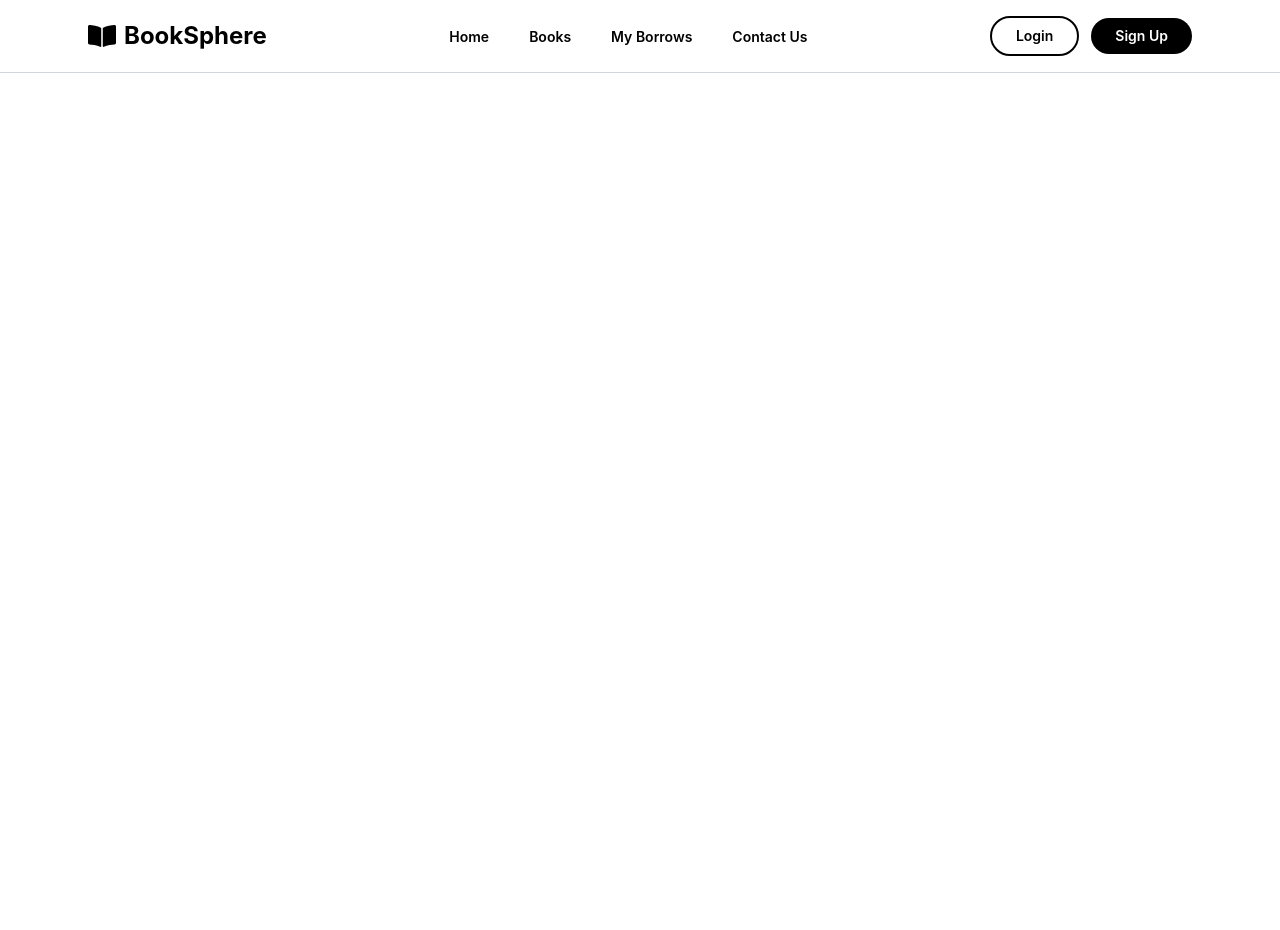
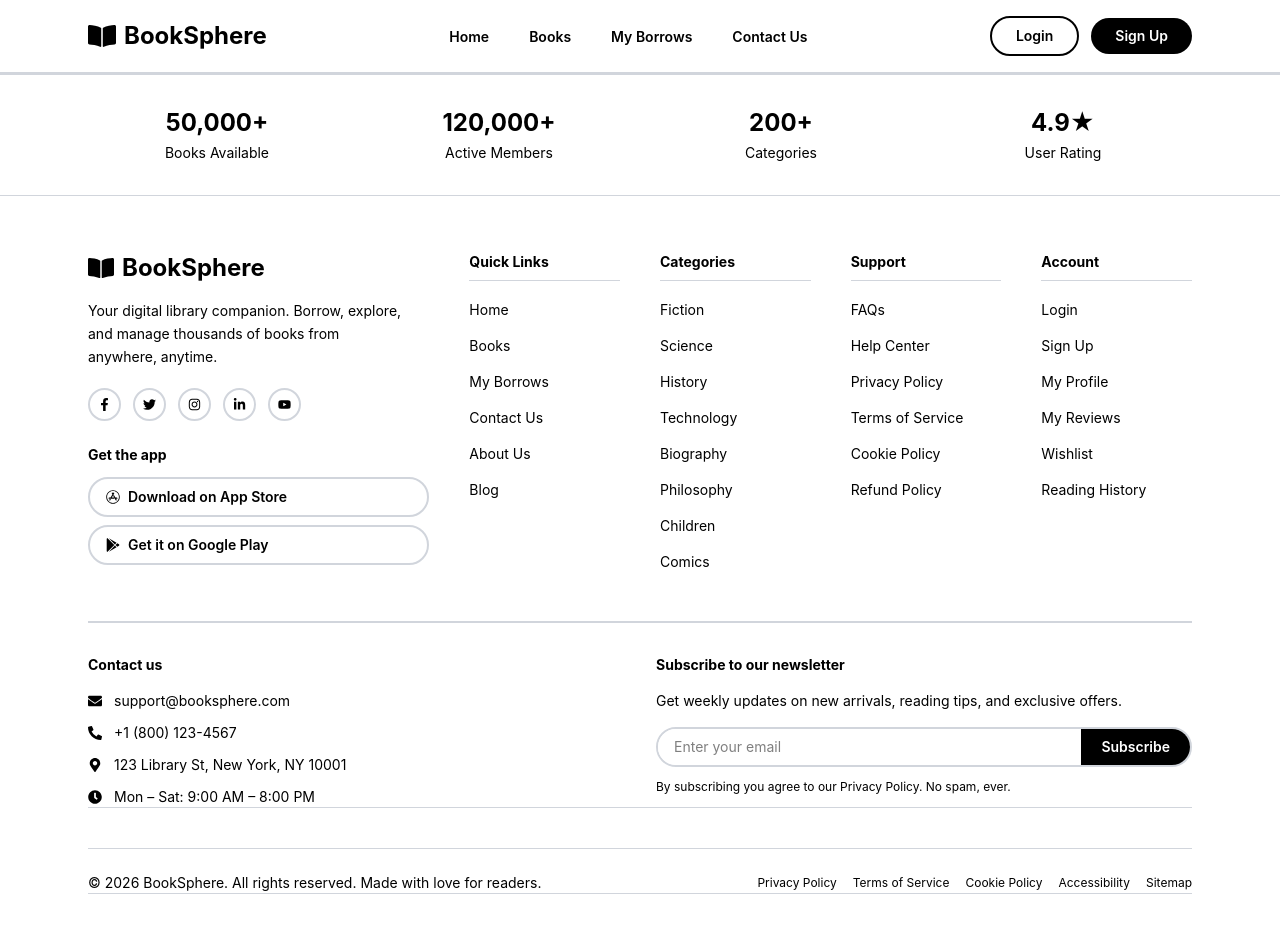
Before and after one commit to muhammad-abdullah11/BookSphere, a React (Vite) app: page / in a window 1280 px wide. Shown: the top 930 px of the page. Before the commit the page ends 800 px from the top, so only its background shows below. Built offline with nearby package versions, Linux system fonts and the light colour scheme.

Commit message:
feat:  implement Footer layout with navigation and contact sections

```diff
--- a/src/App.jsx
+++ b/src/App.jsx
@@ -1,10 +1,12 @@
 import React from 'react'
 import Header from './Components/Header'
+import Footer from './Components/Footer'
 
 const App = () => {
   return (
     <main>
       <Header />
+      <Footer />
     </main>
   )
 }
--- /dev/null
+++ b/src/Components/Footer.jsx
@@ -0,0 +1,127 @@
+import { FaBookOpen, FaFacebookF, FaTwitter, FaInstagram, FaLinkedinIn, FaYoutube, FaEnvelope, FaPhoneAlt, FaMapMarkerAlt, FaClock, FaAppStore, FaGooglePlay } from "react-icons/fa"
+
+const links = {
+    "Quick Links": ["Home", "Books", "My Borrows", "Contact Us", "About Us", "Blog"],
+    "Categories": ["Fiction", "Science", "History", "Technology", "Biography", "Philosophy", "Children", "Comics"],
+    "Support": ["FAQs", "Help Center", "Privacy Policy", "Terms of Service", "Cookie Policy", "Refund Policy"],
+    "Account": ["Login", "Sign Up", "My Profile", "My Reviews", "Wishlist", "Reading History"],
+}
+
+const socials = [
+    { icon: FaFacebookF, label: "Facebook" },
+    { icon: FaTwitter, label: "Twitter" },
+    { icon: FaInstagram, label: "Instagram" },
+    { icon: FaLinkedinIn, label: "LinkedIn" },
+    { icon: FaYoutube, label: "YouTube" },
+]
+
+const contact = [
+    { icon: FaEnvelope, text: "support@booksphere.com" },
+    { icon: FaPhoneAlt, text: "+1 (800) 123-4567" },
+    { icon: FaMapMarkerAlt, text: "123 Library St, New York, NY 10001" },
+    { icon: FaClock, text: "Mon – Sat: 9:00 AM – 8:00 PM" },
+]
+
+const stats = [
+    { num: "50,000+", label: "Books Available" },
+    { num: "120,000+", label: "Active Members" },
+    { num: "200+", label: "Categories" },
+    { num: "4.9★", label: "User Rating" },
+]
+
+const legal = ["Privacy Policy", "Terms of Service", "Cookie Policy", "Accessibility", "Sitemap"]
+
+export default function Footer() {
+    return (
+        <footer className="bg-white border-t-2 border-gray-300">
+
+            <div className="border-b border-gray-300">
+                <div className="max-w-6xl mx-auto px-6 py-8 grid grid-cols-2 md:grid-cols-4 gap-6">
+                    {stats.map(s => (
+                        <div key={s.label} className="text-center">
+                            <p className="text-black font-bold text-2xl">{s.num}</p>
+                            <p className="text-black text-sm mt-1">{s.label}</p>
+                        </div>
+                    ))}
+                </div>
+            </div>
+
+            <div className="max-w-6xl mx-auto px-6 py-14">
+                <div className="grid grid-cols-1 md:grid-cols-2 lg:grid-cols-6 gap-10">
+
+                    <div className="lg:col-span-2">
+                        <a href="/" className="flex items-center gap-2 text-black font-bold text-2xl mb-4">
+                            <FaBookOpen size={26} />
+                            BookSphere
+                        </a>
+                        <p className="text-black text-sm leading-relaxed max-w-xs mb-5">
+                            Your digital library companion. Borrow, explore, and manage thousands of books from anywhere, anytime.
+                        </p>
+                        <div className="flex gap-3 mb-6">
+                            {socials.map(({ icon: Icon, label }) => (
+                                <a key={label} href="#" aria-label={label} className="border-2 border-gray-300 text-black p-2 rounded-full">
+                                    <Icon size={13} />
+                                </a>
+                            ))}
+                        </div>
+                        <p className="text-black text-sm font-bold mb-3">Get the app</p>
+                        <div className="flex flex-col gap-2">
+                            {[{ icon: FaAppStore, text: "Download on App Store" }, { icon: FaGooglePlay, text: "Get it on Google Play" }].map(({ icon: Icon, text }) => (
+                                <a key={text} href="#" className="flex items-center gap-2 border-2 border-gray-300 rounded-full px-4 py-2 text-sm font-semibold text-black">
+                                    <Icon size={14} />
+                                    {text}
+                                </a>
+                            ))}
+                        </div>
+                    </div>
+
+                    {Object.entries(links).map(([title, items]) => (
+                        <div key={title}>
+                            <h3 className="text-black font-bold text-sm mb-4 border-b border-gray-300 pb-2">{title}</h3>
+                            <ul className="flex flex-col gap-3">
+                                {items.map(item => (
+                                    <li key={item}>
+                                        <a href="#" className="text-black text-sm">{item}</a>
+                                    </li>
+                                ))}
+                            </ul>
+                        </div>
+                    ))}
+                </div>
+
+                <div className="border-t-2 border-b border-gray-300 mt-12 pt-8 grid grid-cols-1 md:grid-cols-2 gap-8">
+                    <div>
+                        <h3 className="text-black font-bold text-sm mb-4">Contact us</h3>
+                        <div className="flex flex-col gap-3">
+                            {contact.map(({ icon: Icon, text }) => (
+                                <div key={text} className="flex items-center gap-3 text-sm text-black">
+                                    <Icon size={14} />
+                                    <span>{text}</span>
+                                </div>
+                            ))}
+                        </div>
+                    </div>
+
+                    <div>
+                        <h3 className="text-black font-bold text-sm mb-4">Subscribe to our newsletter</h3>
+                        <p className="text-black text-sm mb-4">Get weekly updates on new arrivals, reading tips, and exclusive offers.</p>
+                        <div className="flex border-2 border-gray-300 rounded-full overflow-hidden mb-3">
+                            <input type="email" placeholder="Enter your email" className="flex-1 px-4 py-2 text-sm text-black outline-none bg-white" />
+                            <button className="bg-black text-white text-sm font-semibold px-5 py-2">Subscribe</button>
+                        </div>
+                        <p className="text-black text-xs">By subscribing you agree to our Privacy Policy. No spam, ever.</p>
+                    </div>
+                </div>
+
+                <div className="border-t border-b border-gray-300 mt-10 pt-6 flex flex-col md:flex-row items-center justify-between gap-4">
+                    <p className="text-black text-sm">© 2026 BookSphere. All rights reserved. Made with love for readers.</p>
+                    <div className="flex flex-wrap gap-4 justify-center">
+                        {legal.map(item => (
+                            <a key={item} href="#" className="text-black text-xs">{item}</a>
+                        ))}
+                    </div>
+                </div>
+            </div>
+        </footer>
+    )
+}
```
